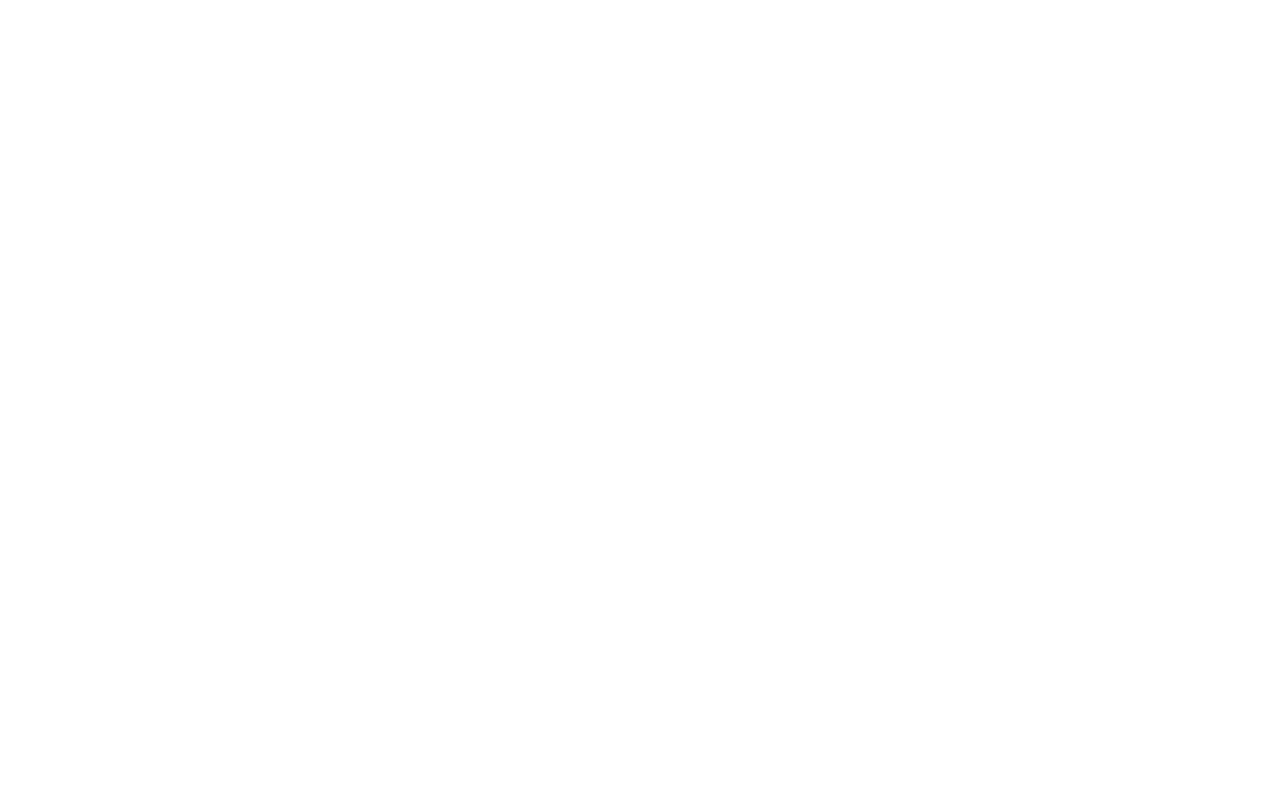
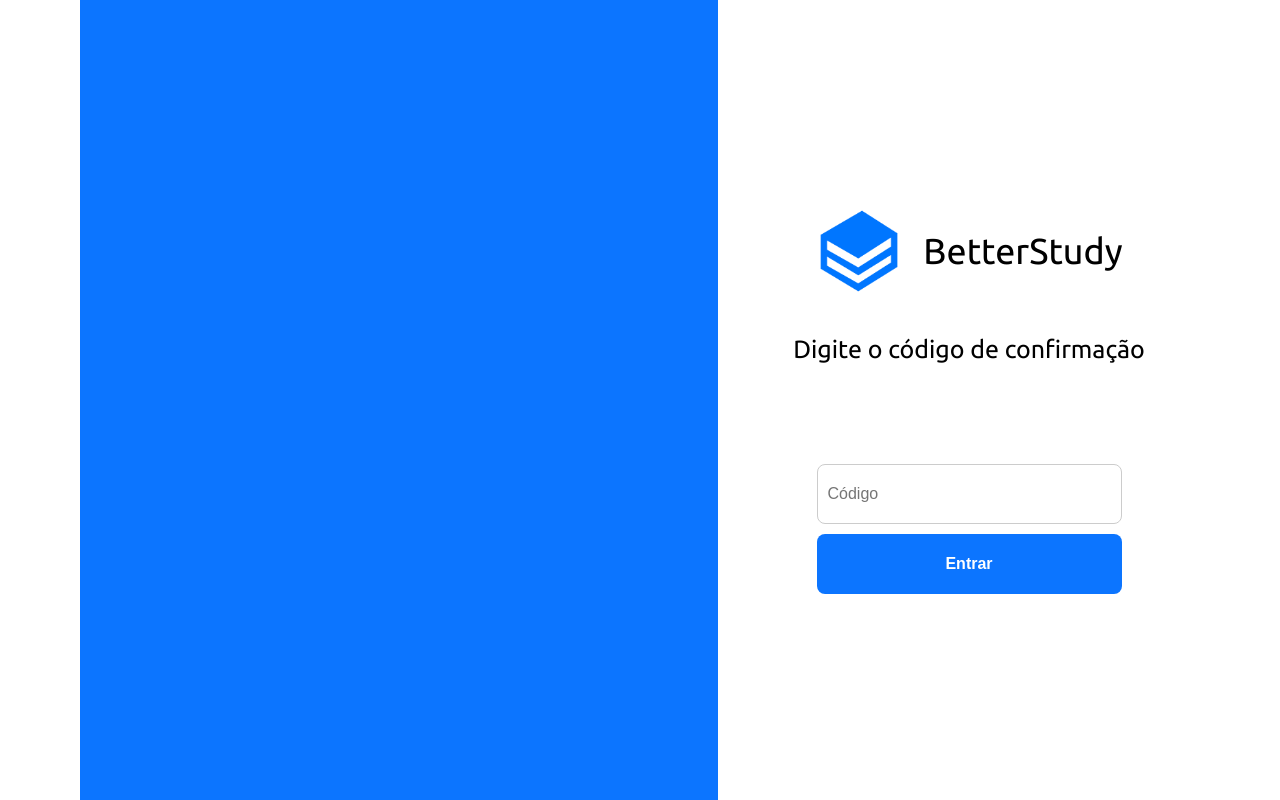
Before and after one commit to bruno-a472/siga-notas_angular, an Angular app: page /login/confirmacao in a window 1280 px wide. Before the commit this address led to /. Built offline with nearby package versions, Linux system fonts and the light colour scheme; a web font is replaced by a local one.

Commit message:
Reapply "login att"
This reverts commit 8f75c7c1da1ab842a7ae734e01fee5a4fa174590.

```diff
--- a/src/app/app.routes.ts
+++ b/src/app/app.routes.ts
@@ -3,6 +3,7 @@ import { LoginComponent } from './login/login.component';
 import { BunkerNotasComponent } from './bunker-notas/bunker-notas.component';
 import { HistoricoComponent } from './historico/historico.component';
 import { AtualComponent } from './atual/atual.component';
+import { SmsComponent } from './sms/sms.component';
 
 export const routes: Routes = [
 
@@ -14,6 +15,11 @@ export const routes: Routes = [
     {
         path: 'login',
         component: LoginComponent,
+        title: 'Login'
+    },
+    {
+        path: 'login/confirmacao',
+        component: SmsComponent,
         title: 'Login'
     },
     {
--- a/src/app/bunker-notas/bunker-notas.component.ts
+++ b/src/app/bunker-notas/bunker-notas.component.ts
@@ -24,7 +24,7 @@ export class BunkerNotasComponent {
 
   visualizacao = false;
   ngOnInit(): void {
-    this.pegarNotas();
+    // this.pegarNotas();
     setTimeout(() => {
       this.visualizacao = true;
     }, 100);
@@ -36,7 +36,7 @@ export class BunkerNotasComponent {
 
     // Início da requisição HTTP
     this.dadosService.receberNotas(id).subscribe(resposta => {
-      if (resposta['bool'] == false) { // Arrumar esse teste para o return Vazio das notas
+      if (resposta['bool'] == false) { // Arrumar esse teste para caso haja return Vazio das notas
         console.log('Falhou')
       } // if
       else {
--- a/src/app/dados.service.ts
+++ b/src/app/dados.service.ts
@@ -7,6 +7,7 @@ import { Observable } from 'rxjs';
 })
 export class DadosService {
   private apiUrlLogin = 'http://127.0.0.1:5000/api/login'; // URL login
+  private apiUrlConfirmacao = 'http://127.0.0.1:5000/api/login/confirmacao'; // URL confirmação
   private apiUrlNotas = 'http://127.0.0.1:5000/api/notas'; // URL notas
 
   constructor(private http: HttpClient) { }
@@ -15,6 +16,10 @@ export class DadosService {
     return this.http.post<any>(this.apiUrlLogin, dados);
   }
 
+  enviarConfirmacao(dados: any): Observable<any> {
+    return this.http.post<any>(this.apiUrlConfirmacao, dados);
+  }
+
   receberNotas(dados: any): Observable<any> {
     return this.http.post<any>(this.apiUrlNotas, dados);
   }
--- a/src/app/login/login.component.html
+++ b/src/app/login/login.component.html
@@ -10,7 +10,7 @@
         </div>
 
         <form class="login">
-            <input class="login-usuario" type="text" placeholder="Usuário">
+            <input class="login-email" type="text" placeholder="Usuário">
             <input class="login-senha" type="password" placeholder="Senha">
             <button class="login-botao" type="button" (click)="iniciarLogin()">Entrar</button>
         </form>
--- a/src/app/login/login.component.ts
+++ b/src/app/login/login.component.ts
@@ -17,7 +17,6 @@ export class LoginComponent {
               private estudante: EstudanteService) {}
   visualizacao = false;
 
-  nome = '' // Inicializando o nome
   id = 0 // Inicializando ID
 
   ngOnInit(): void {
@@ -26,32 +25,29 @@ export class LoginComponent {
     }, 100);
   } // ngOnInit()
 
-  // iniciarLogin() {
-  //   const login =  {
-  //     usuario: (document.getElementsByClassName('login-usuario')[0] as HTMLInputElement).value,
-  //     senha: (document.getElementsByClassName('login-senha')[0] as HTMLInputElement).value
-  //     } // const login
+  iniciarLogin() {
+    const login =  {
+      email: (document.getElementsByClassName('login-email')[0] as HTMLInputElement).value,
+      senha: (document.getElementsByClassName('login-senha')[0] as HTMLInputElement).value
+      } // const login
 
-  //   // Início requisição HTTP
-  //   this.dadosService.enviarLogin(login).subscribe(resposta => {
-  //     if (resposta['bool'] == false) {
-  //             // Login falhou
-  //     } // if
-  //     else {
-  //       this.router.navigate([`/${resposta['nome']}/atual`]);
-  //       this.nome = resposta['nome'];
-  //       this.estudante.defineId(resposta['id']);
-  //     } // else
+      // Início requisição HTTP
+      this.dadosService.enviarLogin(login).subscribe(resposta => {
+        if (resposta['bool'] == false) {
+                // Login falhou
+        } // if
+        else {
+          this.router.navigate([`/login/confirmacao`]);
+          this.estudante.defineId(resposta['id']);
+        } // else
 
-  //   }, // resposta =>
-  //   erro => {
-  //     console.error('Erro ao enviar dados:', erro);
-  //   } // erro
-  // ); // subscribe()
-  // } // iniciarLogin()
+      }, // resposta =>
+      erro => {
+        console.error('Erro ao enviar dados:', erro);
+      } // erro
+      ); // subscribe()
 
-  iniciarLogin() {
-
+    console.log('/login/confirmacao')
   } // iniciarLogin() -- teste
 
 }
--- a/src/app/materia/materia.component.scss
+++ b/src/app/materia/materia.component.scss
@@ -16,14 +16,14 @@
     @media (max-width: 1000x) {
         height: 8vh;
     }
-    max-width: 20vw;
+    & {max-width: 20vw;
     height: 10vh;
     padding: 5px;
     background-color: #17a8ff;
     border-top-left-radius: 5px;
     border-top-right-radius: 5px;
     text-align: center;
-    justify-content: center;
+    justify-content: center;}
 }
 
 .nome-materia {
@@ -36,14 +36,14 @@
     @media (max-width: 600px) {
         font-size: 12px;
     }
-    font-size: 24px;
+    & {font-size: 24px;
     font-weight: 700;
     display: -webkit-box;
     -webkit-line-clamp: 2; // Define o limite para duas linhas
     -webkit-box-orient: vertical;
     overflow: hidden;
     word-break: break-word;
-    text-overflow: ellipsis;
+    text-overflow: ellipsis;}
 }
 
 .card-body {
@@ -65,5 +65,5 @@
     @media (max-width: 600px) {
         font-size: 8px;
     }
-    font-size: 18px;
+    & {font-size: 18px;}
 }
--- a/src/app/sms/sms.component.html
+++ b/src/app/sms/sms.component.html
@@ -1 +1,17 @@
-<p>sms works!</p>
+<div class="tela-inteira" *ngIf="visualizacao">
+    <div class="box"></div>
+    <div class="area-login">
+        <div class="cabecalho">
+            <div class="logo-box">
+                <img class="logo-imagem" src="logo.png"/>
+                <h1 class="logo-texto">BetterStudy</h1>
+            </div>
+            <p class="instrucao">Digite o código de confirmação</p>
+        </div>
+
+        <form class="login">
+            <input class="codigo" type="text" placeholder="Código">
+            <button class="login-botao" type="button" (click)="confirmarLogin()">Entrar</button>
+        </form>
+    </div>
+</div>
--- /dev/null
+++ b/src/app/sms/sms.component.scss
@@ -0,0 +1,95 @@
+.tela-inteira {
+
+    padding-inline: 80px;
+    display: flex;
+    // background-color: black;
+    width: 100%;
+    height: 100vh;
+    overflow: hidden;
+    @media (max-width: 800px) {
+        justify-content: center;
+        align-items: center;
+    }
+}
+
+.box {
+    background-color: #0c75ff;
+    width: 58%;
+
+    @media (max-width: 800px) {
+        display: none;
+    }
+}
+
+.area-login {
+    // background-color: #e2f3ff;
+    width: 42%;
+    display: flex;
+    flex-direction: column;
+    justify-content: center;
+    align-items: center;
+    gap: 100px;
+    margin-left: 20px;
+    @media (max-width: 800px) {
+        width: 100%;
+        min-height: 100vh;
+    }
+}
+
+.login {
+    width: 100%;
+    max-width: 305px;
+    display: flex;
+    flex-direction: column;
+    gap: 10px;
+}
+
+.login input, button {
+    width: 100%;
+    height: 60px;
+    font-size: 16px;
+    padding: 10px;
+    border: 1px solid #ccc;
+    border-radius: 8px;
+}
+
+.login button {
+    background-color: #0c75ff;
+    color: white;
+    border: none;
+    cursor: pointer;
+    font-weight: 600;
+}
+
+.login button:hover {
+    background-color: #1b63ec;
+}
+
+
+.logo-box {
+    display: flex;
+    justify-content: center;
+    align-items: center;
+    gap: 20px;
+    margin-bottom: 40px;
+}
+
+.logo-imagem {
+
+    width: 88px;
+    height: 88px;
+}
+
+.logo-texto {
+    font-size: 36px;
+    font-weight: 400;
+    font-family: "Ubuntu", sans-serif;
+}
+
+.instrucao {
+    text-align: center;
+    text-justify: center;
+    font-family: "Ubuntu", sans-serif;
+    font-weight: 400;
+    font-size: 25px;
+}
--- a/src/app/sms/sms.component.ts
+++ b/src/app/sms/sms.component.ts
@@ -1,11 +1,50 @@
 import { Component } from '@angular/core';
+import { NgIf } from '@angular/common';
+import { DadosService } from '../dados.service';
+import { Router } from '@angular/router';
+import { EstudanteService } from '../estudante.service';
 
 @Component({
   selector: 'app-sms',
-  imports: [],
+  imports: [NgIf],
   templateUrl: './sms.component.html',
   styleUrl: './sms.component.scss'
 })
 export class SmsComponent {
+  constructor(private router: Router,
+              private dadosService: DadosService,
+              private estudante: EstudanteService) {}
+  visualizacao = false;
 
+  id = 0;
+
+  ngOnInit(): void {
+    setTimeout(() => {
+      this.visualizacao = true;
+    }, 100);
+  } // ngOnInit()
+
+  confirmarLogin() {
+    console.log('Clicado');
+
+    const confirmacao =  {
+      codigo: (document.getElementsByClassName('codigo')[0] as HTMLInputElement).value,
+      id: this.estudante.obtemId()
+    }
+    console.log(confirmacao);
+    this.dadosService.enviarConfirmacao(confirmacao).subscribe(resposta => {
+      if (resposta['bool'] == false) {
+              // Confirmação falhou
+      } // if
+      else {
+        this.router.navigate([`/${resposta['nome']}/atual`]);
+      } // else
+
+    }, // resposta =>
+    erro => {
+      console.error('Erro ao enviar dados:', erro);
+    } // erro
+    ); // subscribe()
+
+  } // confirmarLogin()
 }
```
